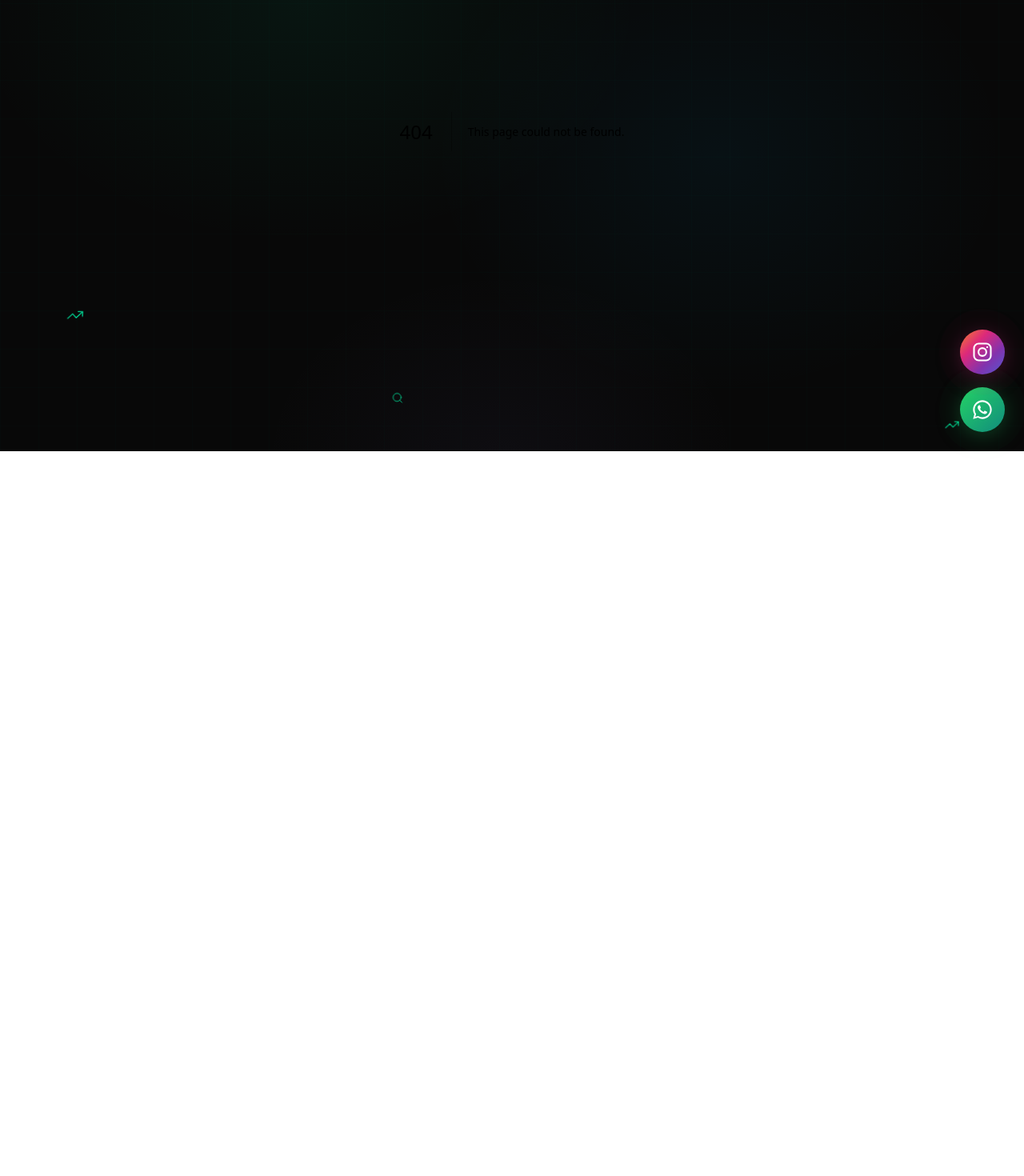
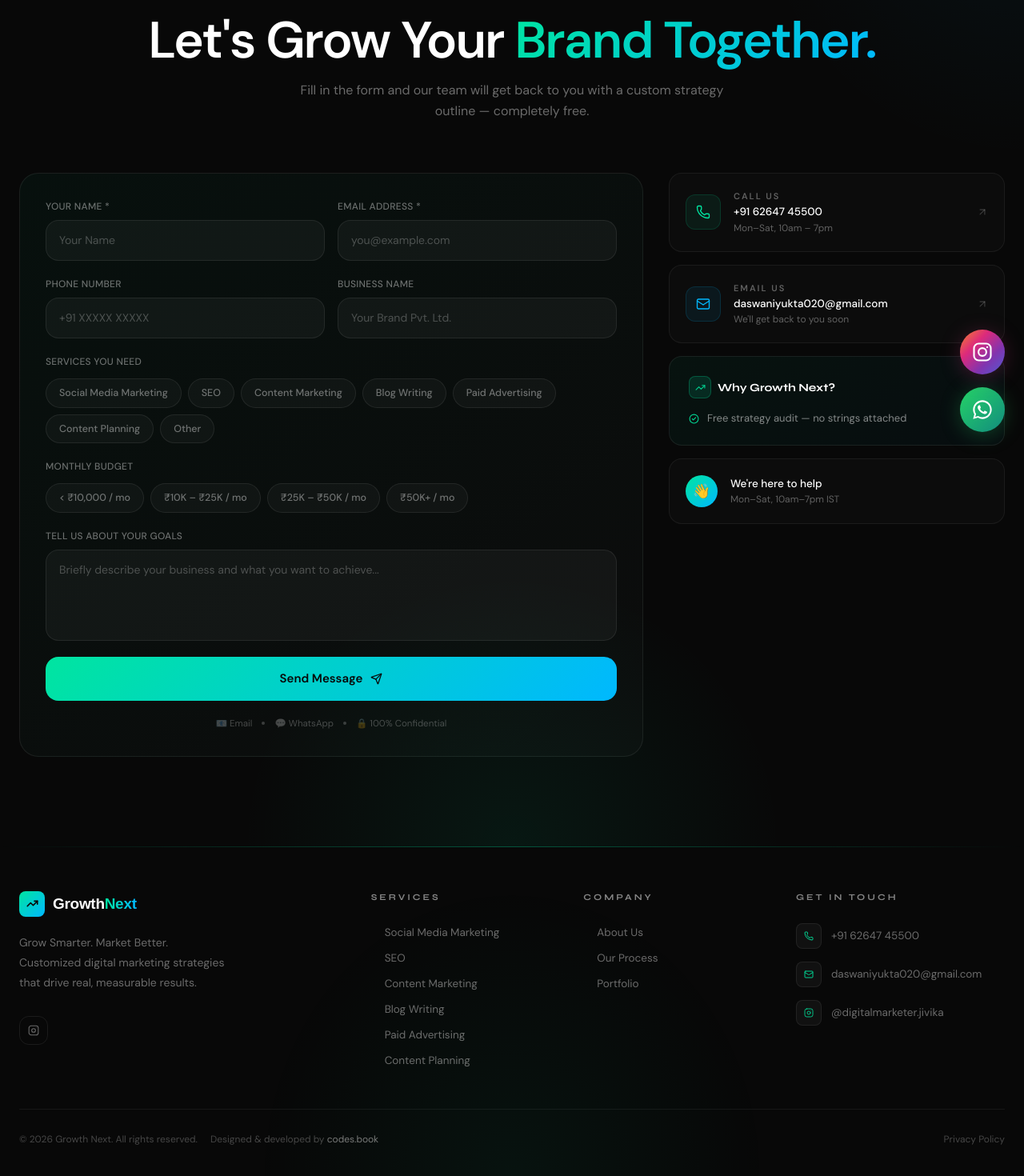
Before and after one commit to codess-book/growth-nest-agency, a Next.js app: page /contact in a window 1280 px wide. Before the commit this address had no page. Shown: the part 236-1706 px from the top of the page at 80% size. Before the commit the page ends 800 px from the top, so only its background shows below. Built offline with nearby package versions, Linux system fonts and the light colour scheme.

Commit message:
add seperate pages , fix sitemap and favicon

```diff
--- a/Components/Footer.tsx
+++ b/Components/Footer.tsx
@@ -69,7 +69,7 @@ export default function Footer() {
   const year = new Date().getFullYear();
 
   return (
-    <footer className="relative bg-[#080808] overflow-hidden">
+    <footer className="relative bg-transparent overflow-hidden">
       {/* ── top glow line ── */}
       <div
         className="absolute top-0 left-0 right-0 h-px"
--- a/Components/siteAmbience.tsx
+++ b/Components/siteAmbience.tsx
@@ -1,3 +1,5 @@
+"use client"
+
 import {
   TrendingUp,
   Target,
--- /dev/null
+++ b/app/about/page.tsx
@@ -0,0 +1,14 @@
+import type { Metadata } from "next";
+import About from "@/Components/About";
+export const metadata: Metadata = {
+  title: "About Us | Growth Next",
+  description: "Learn about Growth Next, a digital marketing agency helping businesses grow through customized SEO, social media, and content strategies.",
+};
+
+export default function AboutPage() {
+  return (
+    <main className="pt-24">
+      <About />
+    </main>
+  );
+}
--- /dev/null
+++ b/app/contact/page.tsx
@@ -0,0 +1,22 @@
+import type { Metadata } from "next";
+import Contact from "@/Components/Contact";
+import Navbar from "@/Components/Navbar";
+import Footer from "@/Components/Footer";
+export const metadata: Metadata = {
+  title: "Contact Us | Growth Next",
+  description: "Get in touch with Growth Next for digital marketing solutions tailored to your business needs.",
+};
+
+export default function ContactPage() {
+  return (
+    <>
+    <Navbar />
+    <main className="pt-24">
+
+      <Contact />
+    </main>
+    <Footer />
+    </>
+
+  );
+}
--- /dev/null
+++ b/app/privacy-policy/page.tsx
@@ -0,0 +1,22 @@
+import type { Metadata } from "next";
+import PrivacyPolicyModal from "@/Components/privacy-policy";
+import Navbar from "@/Components/Navbar";
+import Footer from "@/Components/Footer";
+export const metadata: Metadata = {
+  title: "Privacy Policy | Growth Next",
+  description: "Read Growth Next's privacy policy to understand how we collect, use, and protect your information.",
+};
+
+export default function PrivacyPage() {
+  return (
+    <>
+    <Navbar/>
+    <main className="pt-24">
+      <PrivacyPolicyModal />
+    </main>
+    <Footer />
+
+    </>
+
+  );
+}
--- /dev/null
+++ b/app/services/page.tsx
@@ -0,0 +1,20 @@
+import type { Metadata } from "next";
+import Services from "@/Components/Services";
+import Footer from "@/Components/Footer";
+import Navbar from "@/Components/Navbar";
+export const metadata: Metadata = {
+  title: "Our Services | Growth Next",
+  description: "Explore Growth Next's digital marketing services: SEO, Social Media Marketing, Content Marketing, Blog Writing, and Paid Advertising.",
+};
+
+export default function ServicesPage() {
+   return (
+    <>
+      <Navbar />
+      <main className="pt-24">
+        <Services />
+      </main>
+      <Footer />
+    </>
+  );
+}
--- /dev/null
+++ b/app/sitemap.ts
@@ -0,0 +1,13 @@
+import { MetadataRoute } from "next";
+
+export default function sitemap(): MetadataRoute.Sitemap {
+  const baseUrl = "https://growthnext.in";
+  const routes = ["", "/about", "/services", "/contact", "/privacy-policy"];
+
+  return routes.map((route) => ({
+    url: `${baseUrl}${route}`,
+    lastModified: new Date(),
+    changeFrequency: "monthly" as const,
+    priority: route === "" ? 1.0 : 0.8,
+  }));
+}
```
Also changed, not shown: 1 other file (tests, documents, lock files or other folders).
